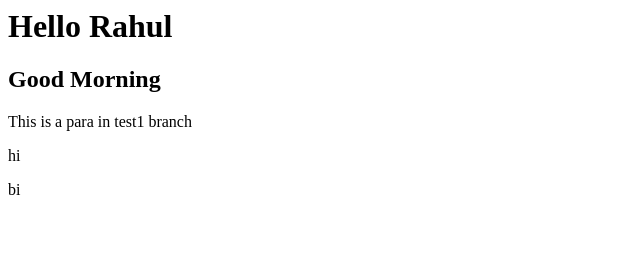
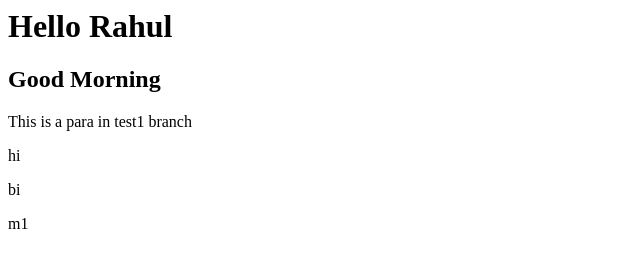
Before and after one commit to heyRahull/demo-repo, a plain HTML site: page index.html in a window 1280 px wide. Shown: the full height of the page, 0-640 px from the left. Drawn offline with Linux system fonts and the light colour scheme.

Commit message:
m1 changes

```diff
--- a/index.html
+++ b/index.html
@@ -4,3 +4,4 @@
 <p>This is a para in test1 branch</p>
 <p>hi</p>
 <p>bi</p>
+<p>m1</p>
```
